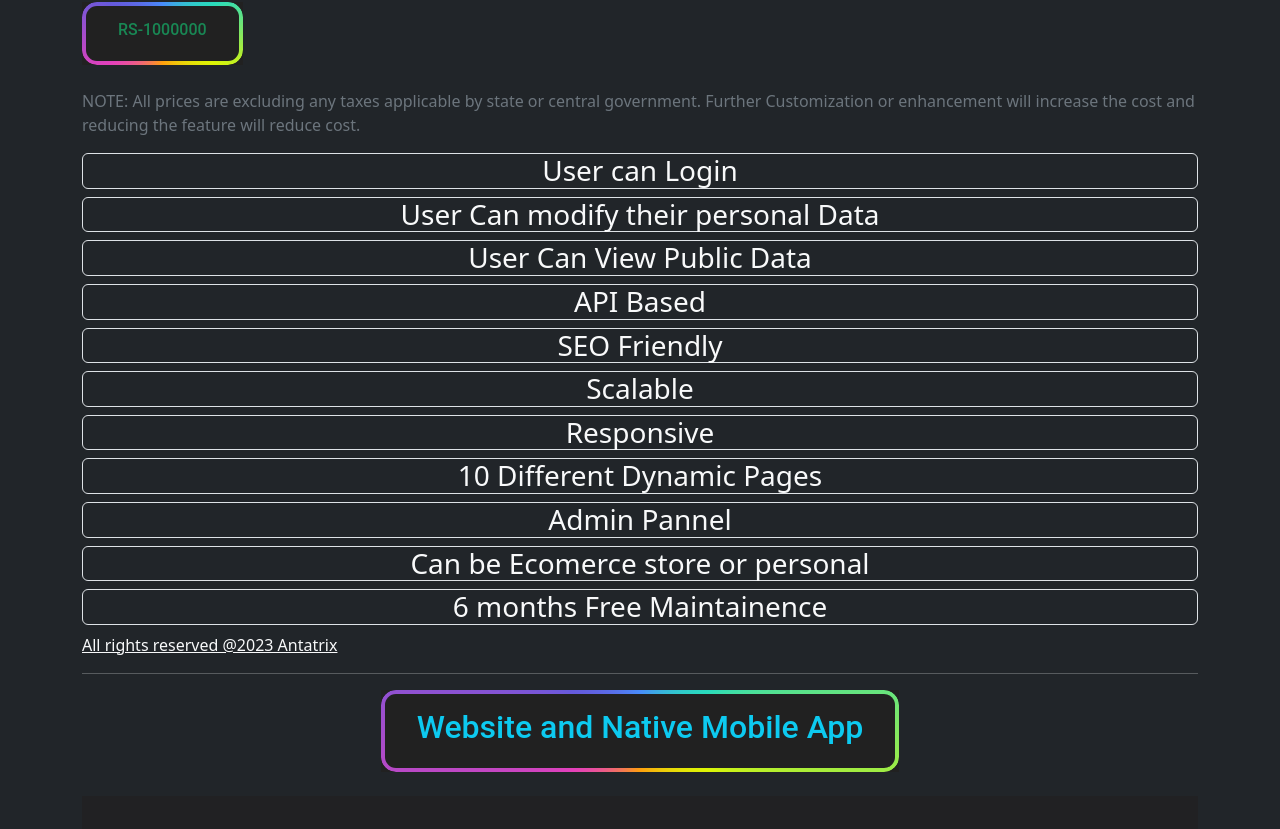
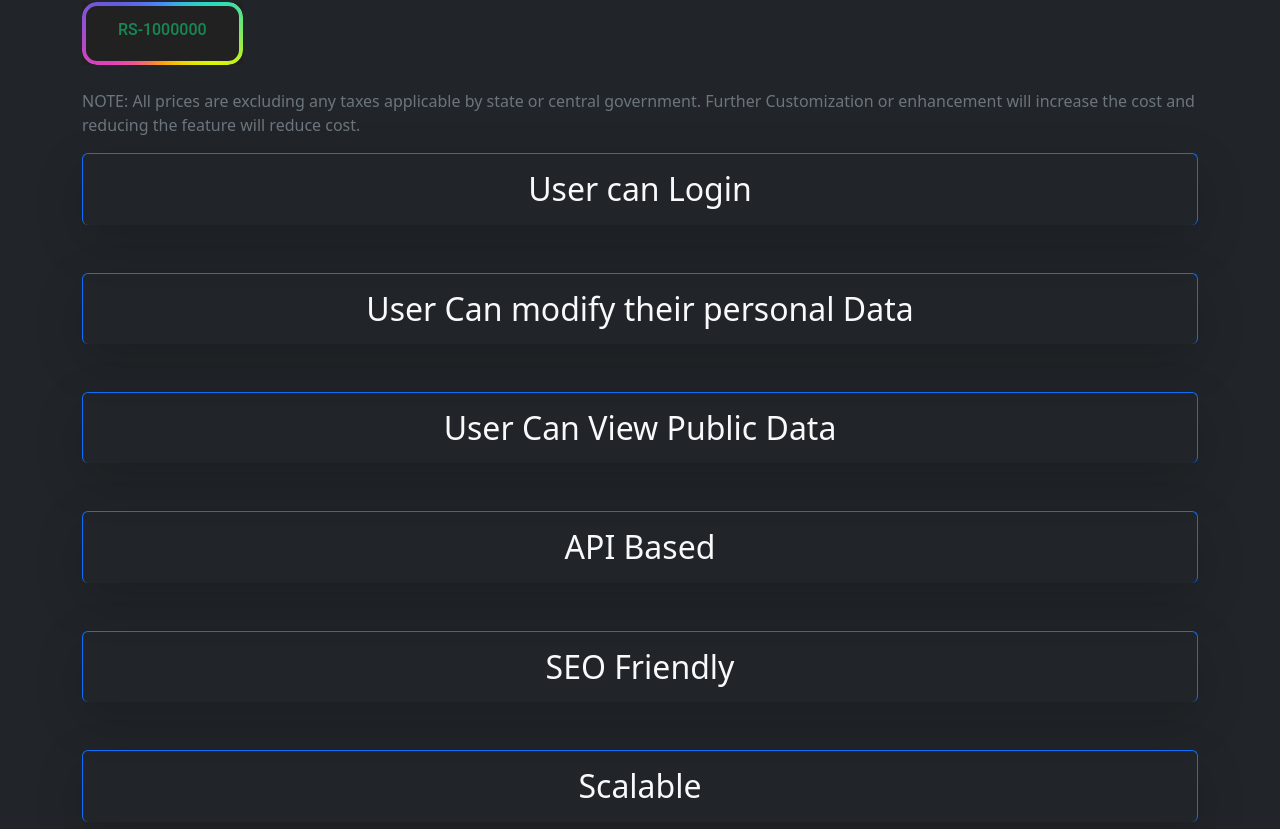
Before and after one commit to seen2/antatrix-web, a Next.js app: page /pricing in a window 1280 px wide. Shown: the part 1051-1880 px from the top of the page. Built offline with nearby package versions, Linux system fonts and the light colour scheme.

Commit message:
features UI fixed

```diff
--- a/src/components/TechExplained.tsx
+++ b/src/components/TechExplained.tsx
@@ -39,7 +39,7 @@ export default function TechExplained(props: { title: string, content?: string,
          Further Customization or enhancement will increase the cost and reducing the feature will reduce cost.
       </p>
         <div className="d-block justify-content-center">
-          {props.feaures.map((feature,index)=>(<p key={index+feature+""} className="h3 border rounded text-center">{feature}</p>))}
+          {props.feaures.map((feature,index)=>(<p key={index+feature+""} className="h2 border-top border-end border-start shadow-lg p-3 mb-5 bg-body-tertiary rounded border-primary text-center">{feature}</p>))}
 
         </div>
       <u>All rights reserved @2023 Antatrix</u>
```
